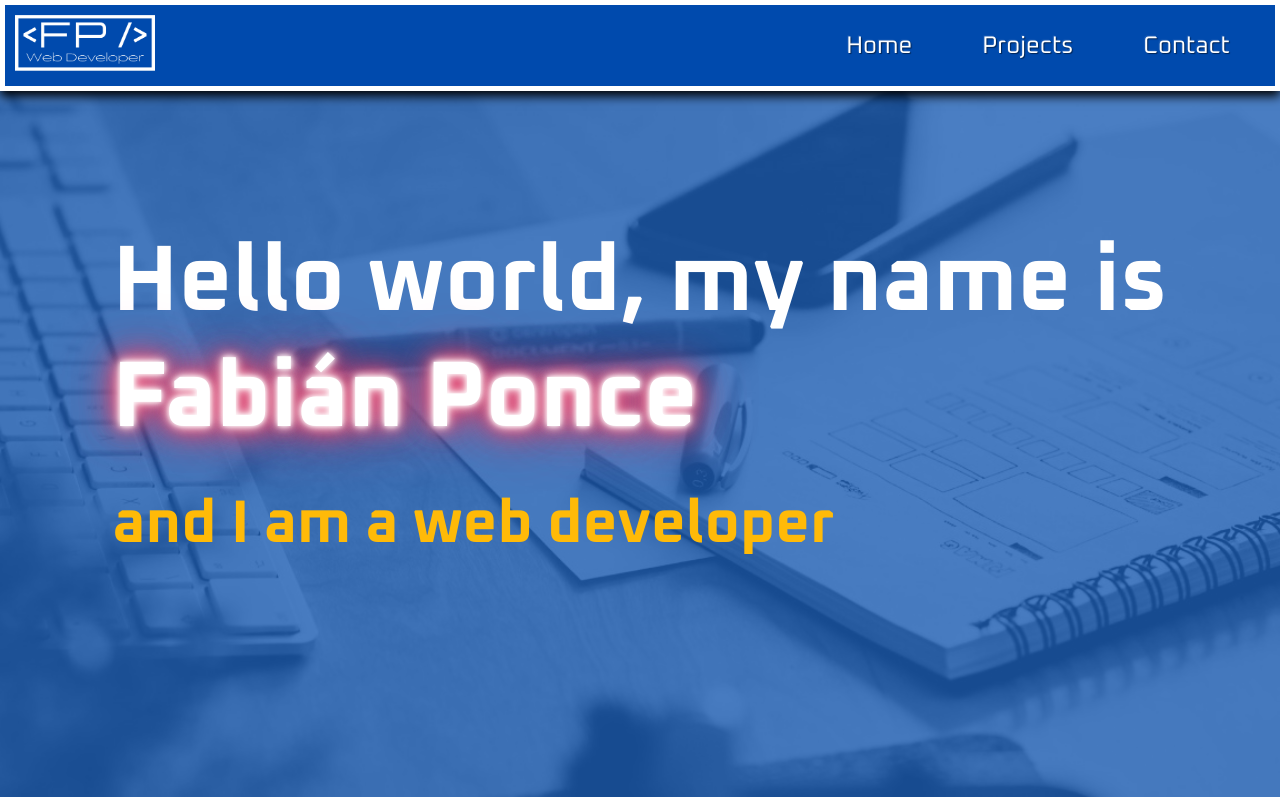
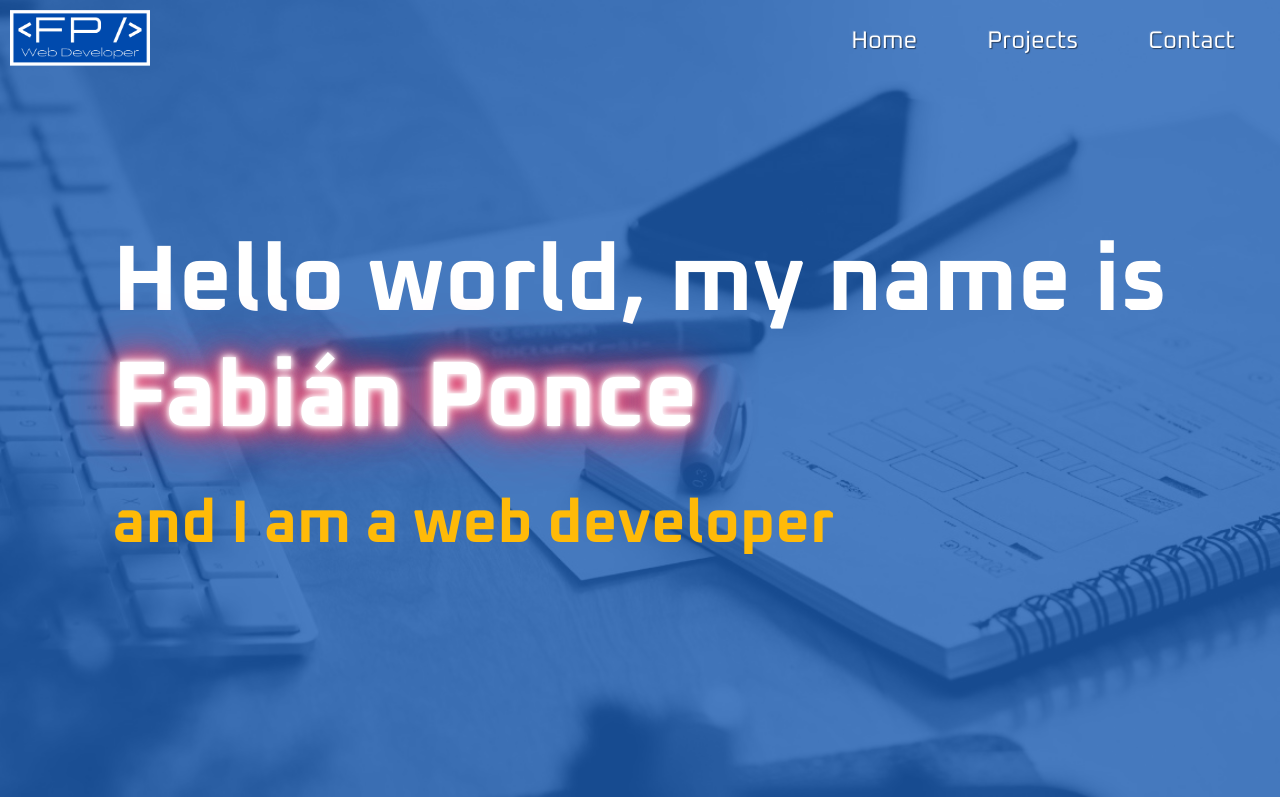
Before and after one commit to rfponce/rfponce, a plain HTML site: page index.html in a window 1280 px wide. Shown: the top 797 px of the page. Drawn offline with Linux system fonts and the light colour scheme.

Commit message:
Modify style in navbar

```diff
--- a/CSS/mobile.css
+++ b/CSS/mobile.css
@@ -29,14 +29,14 @@ body
 
 .header
 {
-    background-color: var(--color1);
+    /* background-color: var(--color1); */
     display: flex;
     align-items: center;
     position: fixed;
     width: 100%;
-    box-shadow: 0px 5px 10px black;
+    /* box-shadow: 0px 5px 10px black; */
     z-index: 3;
-    border: 0.5rem solid var(--color2);
+    /* border: 0.5rem solid var(--color2); */
 }
 
 .header__nav
```
